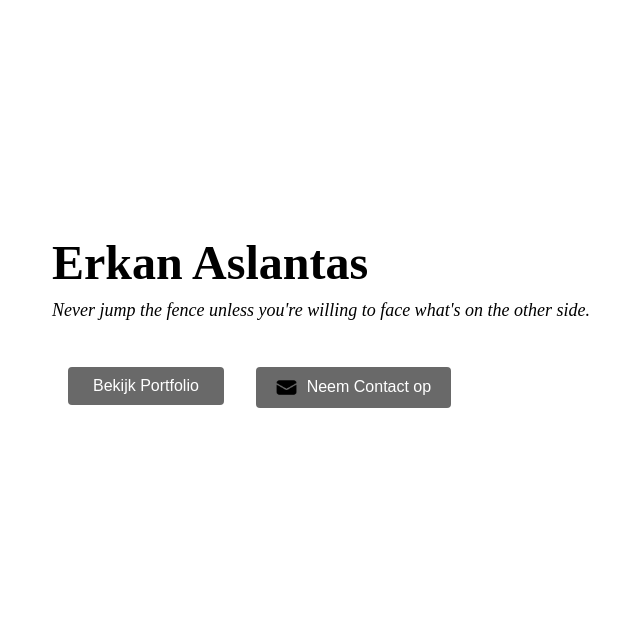
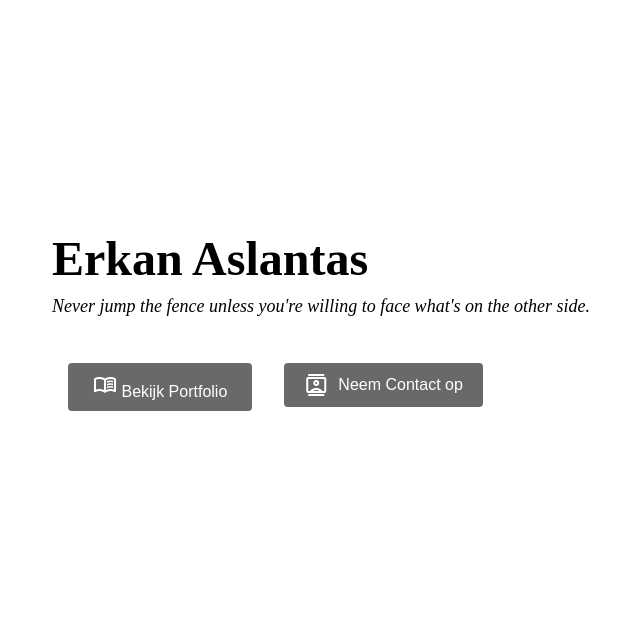
Before and after one commit to ErkanDevWindesheim/Portfolio, a PHP site: page / in a window 1280 px wide. Shown: the part 72-710 px from the top of the page, without its empty margins (24-664 px from the left). Run offline with PHP 8.4, Linux system fonts and the light colour scheme.

Commit message:
google icons added

```diff
--- a/controllers/homeController.php
+++ b/controllers/homeController.php
@@ -9,10 +9,15 @@ class HomeController {
                     <h1>Erkan Aslantas</h1>
                     <p><i>Never jump the fence unless you're willing to face what's on the other side.</i></p>
                 <div class=\"buttons\">
-                    <a href=\"/project\"><button>Bekijk Portfolio</button></a>
+                    <a href=\"/project\">
+                        <button>
+                        <span class=\"material-symbols-outlined\">menu_book</span>
+                        Bekijk Portfolio
+                        </button>
+                    </a>
                     <a href=\"/contact\">
                         <button style=\"display: flex; align-items: center; justify-content: space-between; padding: 10px 20px; border: none;\">
-                            <img src=\"media/mail.png\" alt=\"My Icon\" class=\"icon-contact\">
+                            <span class=\"material-symbols-outlined\">contacts</span>
                         Neem Contact op
                         </button>
                     </a>
--- a/views/css/style.css
+++ b/views/css/style.css
@@ -495,6 +495,10 @@ tr, table, td {
   height: 50px;
 }
 
+#technology {
+  width: 100%;
+}
+
 /* Footer */
 footer {
   background-color: #f0f0f0;
--- a/views/layouts/head.view.php
+++ b/views/layouts/head.view.php
@@ -8,5 +8,8 @@
     <meta name="keywords" content="Portfolio">
     <meta name="robots" content="robots follow">
     <title><?php echo htmlspecialchars($title); ?></title>
+
+    <link href="https://fonts.googleapis.com/css2?family=Material+Symbols+Outlined" rel="stylesheet"/>
+    <link rel="stylesheet" href="/views/css/style.css" as="style">
 </head>
 <body>
```
